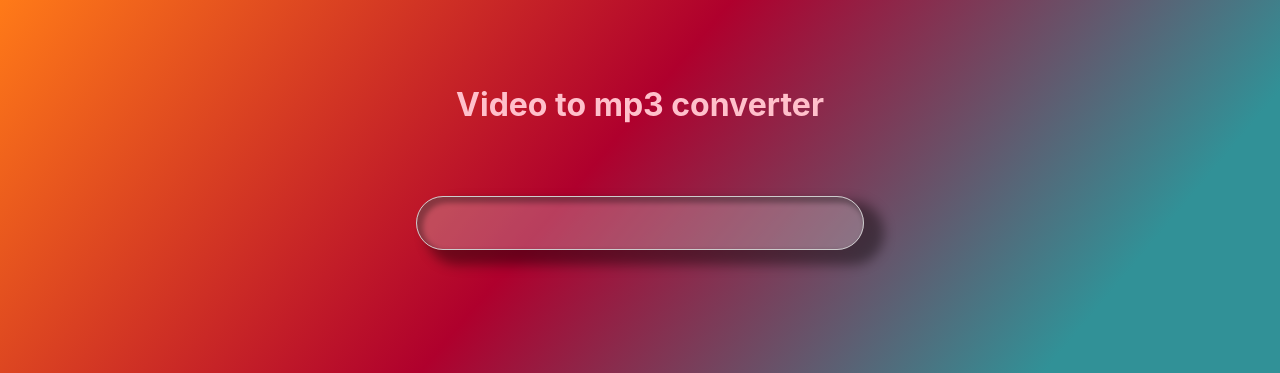
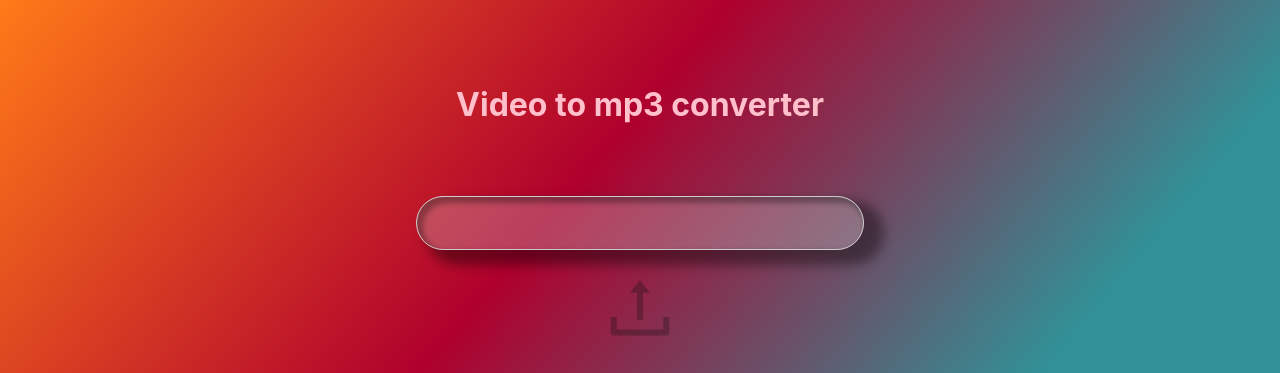
Before and after one commit to dunnjm814/audioconverter, a React (Create React App) app in the folder front/: page / in a window 1280 px wide. Shown: the top 373 px of the page. Built offline with nearby package versions, Linux system fonts and the light colour scheme.

Commit message:
style upload, and disable if no data

```diff
--- a/front/package.json
+++ b/front/package.json
@@ -8,6 +8,7 @@
     "@testing-library/user-event": "^12.8.3",
     "react": "^17.0.2",
     "react-dom": "^17.0.2",
+    "react-icons": "^4.2.0",
     "react-router-dom": "^5.2.0",
     "react-scripts": "4.0.3",
     "web-vitals": "^1.1.1"
--- a/front/src/App.css
+++ b/front/src/App.css
@@ -7,14 +7,23 @@
   text-align: center;
   z-index: 10;
 
-  margin: auto;
+  /* margin: auto; */
   margin-top: 5%;
+}
+.submit-form{
+  display: flex;
+  flex-direction: row;
+  align-items: center;
+  justify-content: center;
 }
 h1{
   color: pink;
 }
 input[type="file"] {
     display: none;
+}
+.input-wrap{
+  width: 100%;
 }
 .custom-file-input {
     background-color: rgba(204, 204, 204, .3);
@@ -45,7 +54,29 @@ input[type="file"] {
 }
 .error-box > p{
   padding: 0px 50px;
+}
+#upload{
+  display: inline-block;
+  position: absolute;
+  top: calc(80%);
+  font-size: 5em;
+  padding: 0;
+  outline: none;
+  border: none;
+  background: none;
 
+}
+svg{
+  display: inline-block;
+  vertical-align: middle;
+  margin-left:auto;
+   margin-right:auto;
+}
+svg path{
+fill: linear-gradient(
+130deg
+,#ff7a18,#af002d 41.07%,#319197 76.05%);
+/* fill:rosybrown; */
 }
 .hidden{
   border: 1px solid rgba(0,0,0, 1);
--- a/front/src/App.js
+++ b/front/src/App.js
@@ -1,10 +1,12 @@
 import './App.css';
 import React, { useState } from "react";
+import { AiOutlineUpload, AiOutlineDownload } from "react-icons/ai";
 
 
 function App() {
-  const [videoData, setVideoData] = useState('')
+  const [videoData, setVideoData] = useState()
   const [hidden, setHidden] = useState(false)
+  const [mp3, setMp3] = useState('')
 
   const fileTypes = ["video/*"];
 
@@ -12,7 +14,11 @@ function App() {
     return fileTypes.includes(file.type);
   }
 
-  const onSubmit = () => {
+  const onSubmit = async() => {
+    const response = await fetch('/api/convert', {
+      method: "POST",
+      body: videoData
+    })
 
   }
 
@@ -26,20 +32,30 @@ function App() {
   return (
     <div className="App">
       <h1>Video to mp3 converter</h1>
-      <form onSubmit={onSubmit}>
-        <label htmlFor="file-input" className='custom-file-input'>
-          <input id="file-input" type="file" onChange={(e) => {
+      <form className="submit-form">
+        <div className="input-wrap">
+          <label htmlFor="file-input" className="custom-file-input">
+            <input
+              id="file-input"
+              type="file"
+              onChange={(e) => {
                 if (validFileType(e.target.files[0])) {
                   setVideoData(e.target.files[0]);
                 } else {
-              error()
+                  error();
                 }
-          }} accept="video/*"></input>
+              }}
+              accept="video/*"
+            ></input>
             <div className={errorClasses}>
               <p>This is not a video file,</p>
               <p>Please try again.</p>
             </div>
           </label>
+        </div>
+        <button id="upload" disabled={!videoData} onClick={onSubmit}>
+          <AiOutlineUpload />
+        </button>
       </form>
     </div>
   );
```
Also changed, not shown: 1 other file (tests, documents, lock files or other folders). Lines whose indentation alone changed are shown as unchanged.
